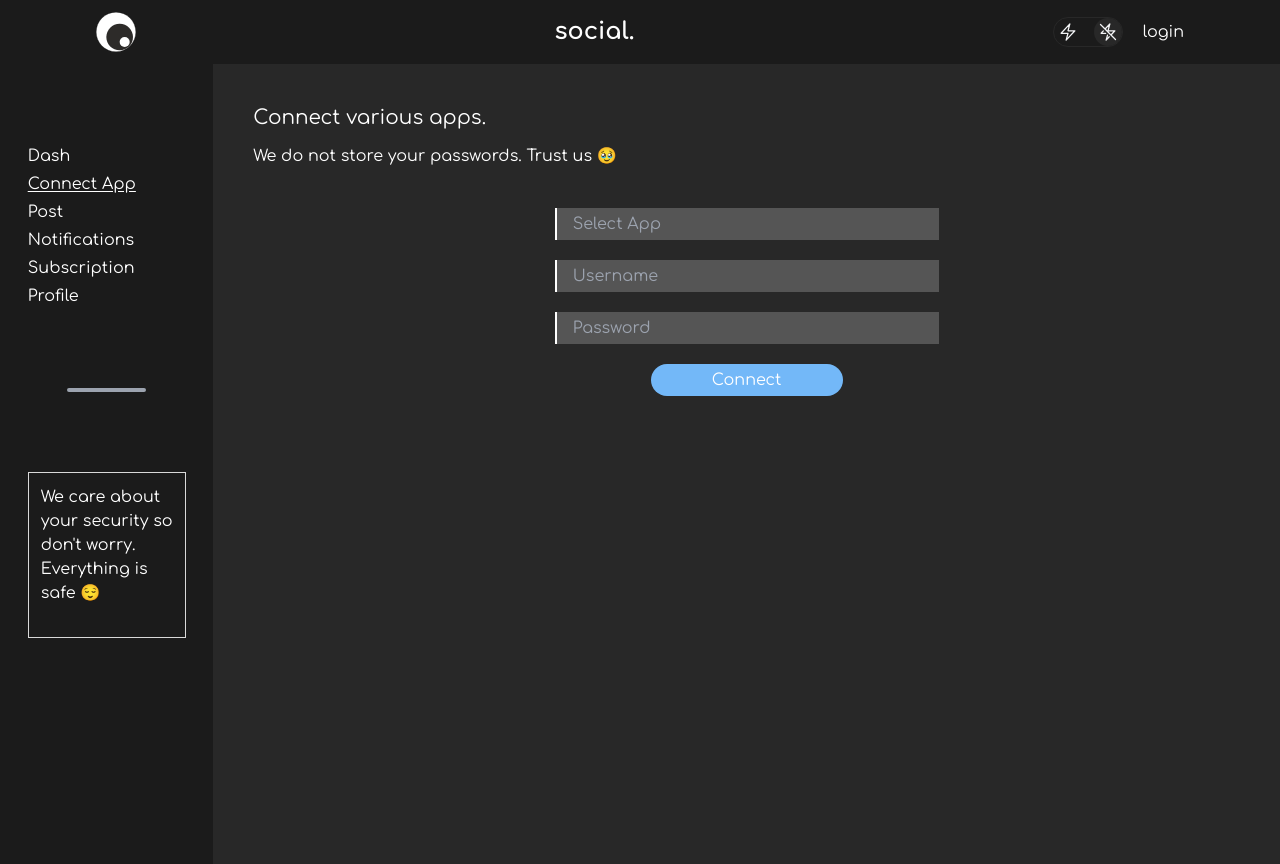
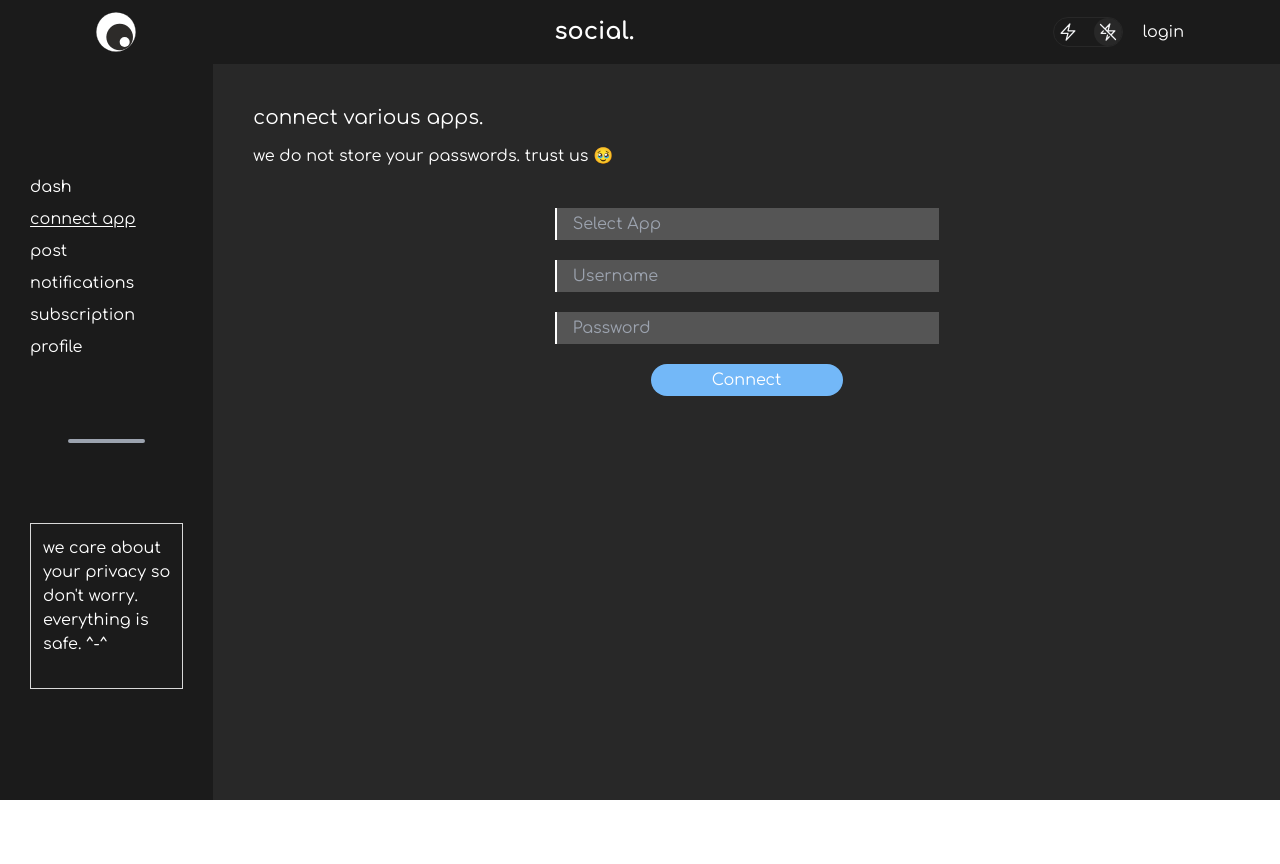
Before and after one commit to MayankBansal12/feedback, a Next.js app: page /dashboard/connect in a window 1280 px wide. After the commit the page ends 800 px from the top, so only its background shows below. Built offline with nearby package versions, Linux system fonts and the light colour scheme.

Commit message:
modify page designs

```diff
--- a/src/app/dashboard/(dashcomponents)/analytics/page.tsx
+++ b/src/app/dashboard/(dashcomponents)/analytics/page.tsx
@@ -2,7 +2,9 @@
 import React from "react";
 
 const Analytics = () => {
-  return <div>Analytics</div>;
+  return <div className="flex flex-col dark:bg-dark-secondary px-10 py-10 w-full h-full dark:text-white">
+    analytics (in progress, coming soon)
+  </div>;
 };
 
 export default Analytics;
--- a/src/app/dashboard/(dashcomponents)/connect/page.tsx
+++ b/src/app/dashboard/(dashcomponents)/connect/page.tsx
@@ -4,24 +4,24 @@ const Connect = () => {
   return (
     <div className="flex flex-col dark:bg-dark-secondary px-10 py-10 w-full h-full dark:text-white">
       <div className="flex flex-col justify-start gap-3 w-full text-left">
-        <p className="text-xl">Connect various apps.</p>
-        <p className="text-md">We do not store your passwords. Trust us 🥹</p>
+        <p className="text-xl">connect various apps.</p>
+        <p className="text-md">we do not store your passwords. trust us 🥹</p>
       </div>
       <div className="flex flex-col justify-center items-center gap-5 py-10 w-full">
         <input
           type="email"
           placeholder="Select App"
-          className="bg-light-primary dark:bg-accent-darkinput px-4 py-1 border-l-2 border-l-black dark:border-l-[#ffffff] w-96 text-md text-white outline-none hover:outline focus:outline"
+          className="bg-light-primary dark:bg-accent-darkinput px-4 py-1 border-l-2 border-l-black dark:border-l-[#ffffff] w-96 text-md dark:text-white outline-none hover:outline focus:outline"
         />
         <input
           type="text"
           placeholder="Username"
-          className="bg-light-primary dark:bg-accent-darkinput px-4 py-1 border-l-2 border-l-black dark:border-l-[#ffffff] w-96 text-md text-white outline-none hover:outline focus:outline"
+          className="bg-light-primary dark:bg-accent-darkinput px-4 py-1 border-l-2 border-l-black dark:border-l-[#ffffff] w-96 text-md dark:text-white outline-none hover:outline focus:outline"
         />
         <input
           type="password"
           placeholder="Password"
-          className="bg-light-primary dark:bg-accent-darkinput px-4 py-1 border-l-2 border-l-black dark:border-l-[#ffffff] w-96 text-md text-white outline-none hover:outline focus:outline"
+          className="bg-light-primary dark:bg-accent-darkinput px-4 py-1 border-l-2 border-l-black dark:border-l-[#ffffff] w-96 text-md dark:text-white outline-none hover:outline focus:outline"
         />
         <div className="flex justify-center">
           <button
--- a/src/app/dashboard/(dashcomponents)/notifications/page.tsx
+++ b/src/app/dashboard/(dashcomponents)/notifications/page.tsx
@@ -6,13 +6,13 @@ const Notifications = () => {
   return (
     <div className="flex flex-col dark:bg-dark-secondary px-10 py-10 w-full h-full dark:text-white">
       <div className="flex flex-col justify-start gap-3 w-full text-left">
-        <p className="text-xl">Stay updated.</p>
-        <p className="text-md">Checkout all of the latest updates 🔔</p>
+        <p className="text-xl">stay updated.</p>
+        <p className="text-md">checkout all of the latest updates 🔔</p>
       </div>
       <div className="flex flex-col justify-center items-center gap-5 py-10 w-full">
         <div className="flex flex-col my-5 w-full">
           <div className="dark:border-white p-3 border border-black">
-            <p className="font-semibold text-xl">Platfrom. Username.</p>
+            <p className="font-semibold text-xl">platfrom. username.</p>
             <p className="py-2 font-semibold text-md">
               @saakshi_raut commented “Hello world” on the post you recently
               shared.{" "}
--- a/src/app/dashboard/(dashcomponents)/post_content/page.tsx
+++ b/src/app/dashboard/(dashcomponents)/post_content/page.tsx
@@ -60,16 +60,16 @@ const Post = () => {
   return (
     <div className="flex flex-col dark:bg-dark-secondary px-10 py-10 w-full h-full dark:text-white">
       <div className="flex flex-col justify-start gap-3 w-full text-left">
-        <p className="text-xl">What’s on your mind?</p>
+        <p className="text-xl">what’s on your mind?</p>
         <p className="text-md">
-          We’ll share your thoughts across the world 🌎️
+          we’ll share your thoughts across the world 🌎️
         </p>
       </div>
       <div className="flex flex-col justify-center items-center">
         <div className="gap-2 dark:border-white grid my-10 border border-black w-full">
           <textarea
-            placeholder="Write it down..."
-            className="bg-white dark:bg-dark-secondary px-4 py-1 dark:border-l-[#ffffff] text-black text-md outline-none hover:outline focus:outline"
+            placeholder="write it down..."
+            className="bg-white dark:bg-dark-secondary px-4 py-1 dark:border-l-[#ffffff] dark:text-white text-md outline-none hover:outline focus:outline"
           />
           <div className="flex justify-between items-center bg-light-primary bg-muted dark:bg-dark-primary m-2 px-4 py-2">
             <div className="flex items-center gap-2">
@@ -89,7 +89,7 @@ const Post = () => {
           type="submit"
           className="bg-accent-link hover:bg-accent-buttonhover p-1 rounded-full w-48 text-white"
         >
-          Post
+          post
         </button>
       </div>
     </div>
--- a/src/app/dashboard/(dashcomponents)/profile/page.tsx
+++ b/src/app/dashboard/(dashcomponents)/profile/page.tsx
@@ -1,7 +1,10 @@
 /** @format */
 
 const Profile = () => {
-  return <div>Profile</div>;
+  return <div className="flex flex-col dark:bg-dark-secondary px-10 py-10 w-full h-full dark:text-white">
+    profile (in progress, coming soon)
+  </div>
+    ;
 };
 
 export default Profile;
--- a/src/app/dashboard/(dashcomponents)/subscription/page.tsx
+++ b/src/app/dashboard/(dashcomponents)/subscription/page.tsx
@@ -2,7 +2,9 @@
 import React from "react";
 
 const Subscription = () => {
-  return <div>Subscribe Page Content</div>;
+  return <div className="flex flex-col dark:bg-dark-secondary px-10 py-10 w-full h-full dark:text-white">
+    more plans and features coming soon...stay tuned!
+  </div>;
 };
 
 export default Subscription;
--- a/src/app/dashboard/layout.tsx
+++ b/src/app/dashboard/layout.tsx
@@ -10,7 +10,7 @@ export default function RootLayout({
     <html lang="en">
       <body className="w-screen h-screen font-default">
         <Nav />
-        <div className="flex">
+        <div className="flex h-[calc(100vh-4rem)]">
           <div className="w-1/6">
             <SideNav />
           </div>
--- a/src/app/dashboard/page.tsx
+++ b/src/app/dashboard/page.tsx
@@ -1,3 +1,5 @@
 export default function Dash() {
-    return(<><p>Hello this is dash</p></>)
+    return <div className="flex flex-col dark:bg-dark-secondary px-10 py-10 w-full h-full dark:text-white">
+        hello this is dash
+    </div >
 }
--- a/src/components/sidenav.tsx
+++ b/src/components/sidenav.tsx
@@ -5,19 +5,19 @@ import { usePathname } from "next/navigation";
 
 export default function SideNav() {
   const navLinks = [
-    { name: "Dash", link: "/dashboard/analytics" },
-    { name: "Connect App", link: "/dashboard/connect" },
-    { name: "Post", link: "/dashboard/post_content" },
-    { name: "Notifications", link: "/dashboard/notifications" },
-    { name: "Subscription", link: "/dashboard/subscription" },
-    { name: "Profile", link: "/dashboard/profile" },
+    { name: "dash", link: "/dashboard/analytics" },
+    { name: "connect app", link: "/dashboard/connect" },
+    { name: "post", link: "/dashboard/post_content" },
+    { name: "notifications", link: "/dashboard/notifications" },
+    { name: "subscription", link: "/dashboard/subscription" },
+    { name: "profile", link: "/dashboard/profile" },
   ];
   const pathname = usePathname();
   return (
-    <div className="flex flex-col bg-light-primary dark:bg-dark-primary w-full h-[100vh] text-black dark:text-white">
-      <div className="flex justify-center items-center py-20">
+    <div className="flex flex-col bg-light-primary dark:bg-dark-primary w-full h-[calc(100vh-4rem)] justify-center text-black dark:text-white">
+      <div className="flex justify-center items-center">
         <div className="flex flex-col justify-center items-center gap-20">
-          <div className="flex flex-col gap-1 w-full">
+          <div className="flex flex-col gap-2 w-full">
             {navLinks.map((link, index) => {
               const isActive = pathname.startsWith(link.link);
               return (
@@ -33,14 +33,14 @@ export default function SideNav() {
           </div>
           <hr className="border-2 border-gray-400 rounded-full w-1/2" />
           <div className="px-3 py-3 pb-8 border border-black dark:border-light-primary">
-            We care about <br />
-            your security so
+            we care about <br />
+            your privacy so
             <br />
             don&apos;t worry.
             <br />
-            Everything is
+            everything is
             <br />
-            safe 😌
+            safe. ^-^
           </div>
         </div>
       </div>
```
Also changed, not shown: src/app/auth/page.tsx (+24 -20 lines), src/components/nav.tsx (+9 -8 lines).
